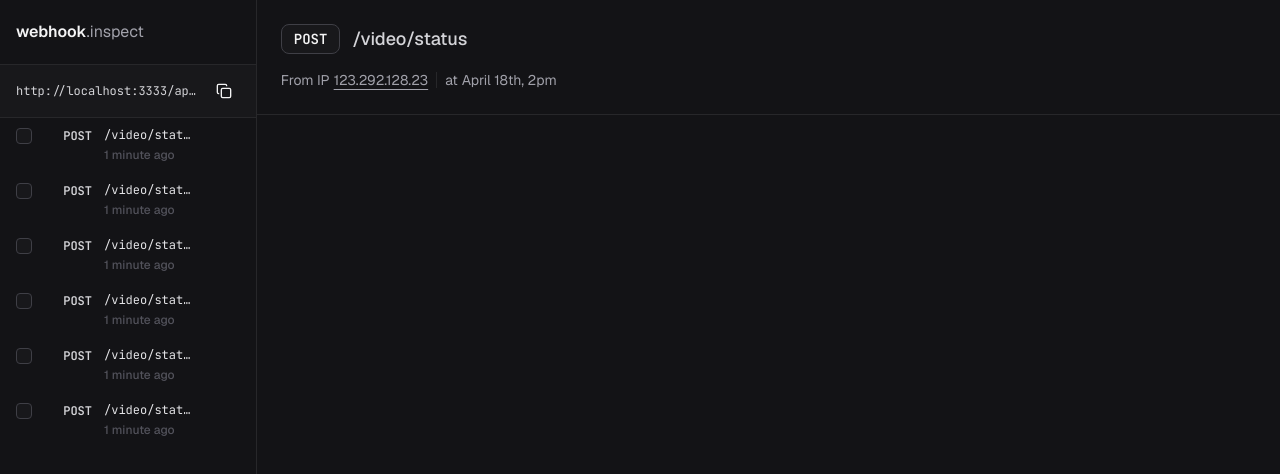
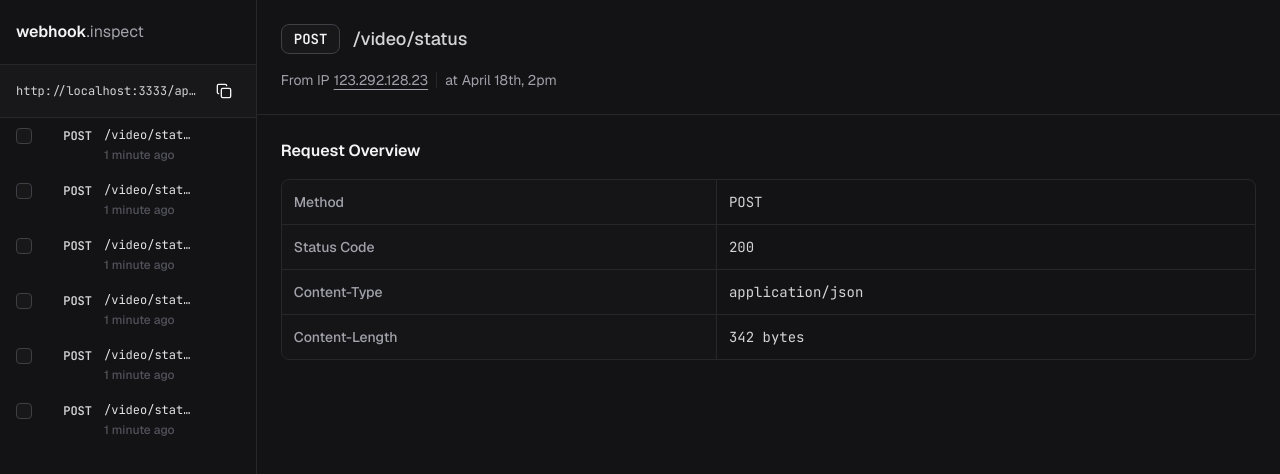
Before and after one commit to danvb112/full-stack-challange-with-IA-rockeatseat-2025, a React (Vite) app in the folder web/: page / in a window 1280 px wide. Shown: the top 474 px of the page. Built offline with nearby package versions, Linux system fonts and the light colour scheme.

Commit message:
Use sectionTitle and SectionDataTable in index.tsx

```diff
--- a/web/src/routes/index.tsx
+++ b/web/src/routes/index.tsx
@@ -2,12 +2,33 @@ import { createFileRoute } from '@tanstack/react-router'
 import { Panel, PanelGroup, PanelResizeHandle } from 'react-resizable-panels'
 import { Sidebar } from '../components/sidebar'
 import { WebhookDetailHeader } from '../components/webhook-detail-header'
+import { SectionTitle } from '../components/section-title'
+import { SectionDataTable } from '../components/section-data-table'
 
 export const Route = createFileRoute('/')({
   component: Index,
 })
 
 function Index() {
+  const overviewData = [
+    {
+      key: 'Method',
+      value: 'POST',
+    },
+    {
+      key: 'Status Code',
+      value: '200',
+    },
+    {
+      key: 'Content-Type',
+      value: 'application/json',
+    },
+    {
+      key: 'Content-Length',
+      value: '342 bytes',
+    }
+  ]
+
   return (
     <div className="h-screen bg-zinc-900">
       <PanelGroup direction="horizontal">
@@ -20,6 +41,15 @@ function Index() {
         <Panel defaultSize={80} minSize={60}>
           <div className="flex h-full flex-col">
             <WebhookDetailHeader />
+            <div className='flex-1 overflow-y-auto'>
+              <div className=' space-y-6 p-6'>
+                <div className='space-y-4'>
+                  <SectionTitle>Request Overview</SectionTitle>
+                  <SectionDataTable data={overviewData} />
+                </div>
+              </div>
+
+            </div>
           </div>
         </Panel>
       </PanelGroup>
```
